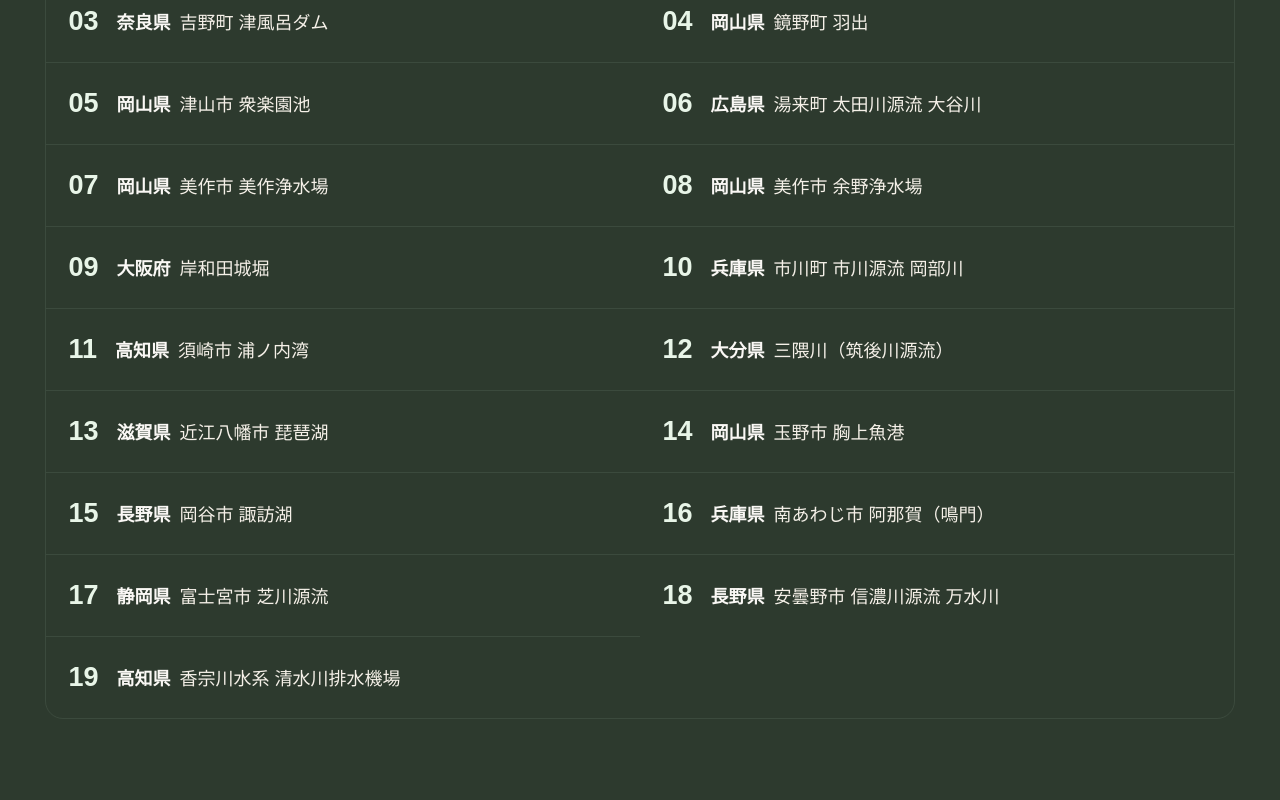
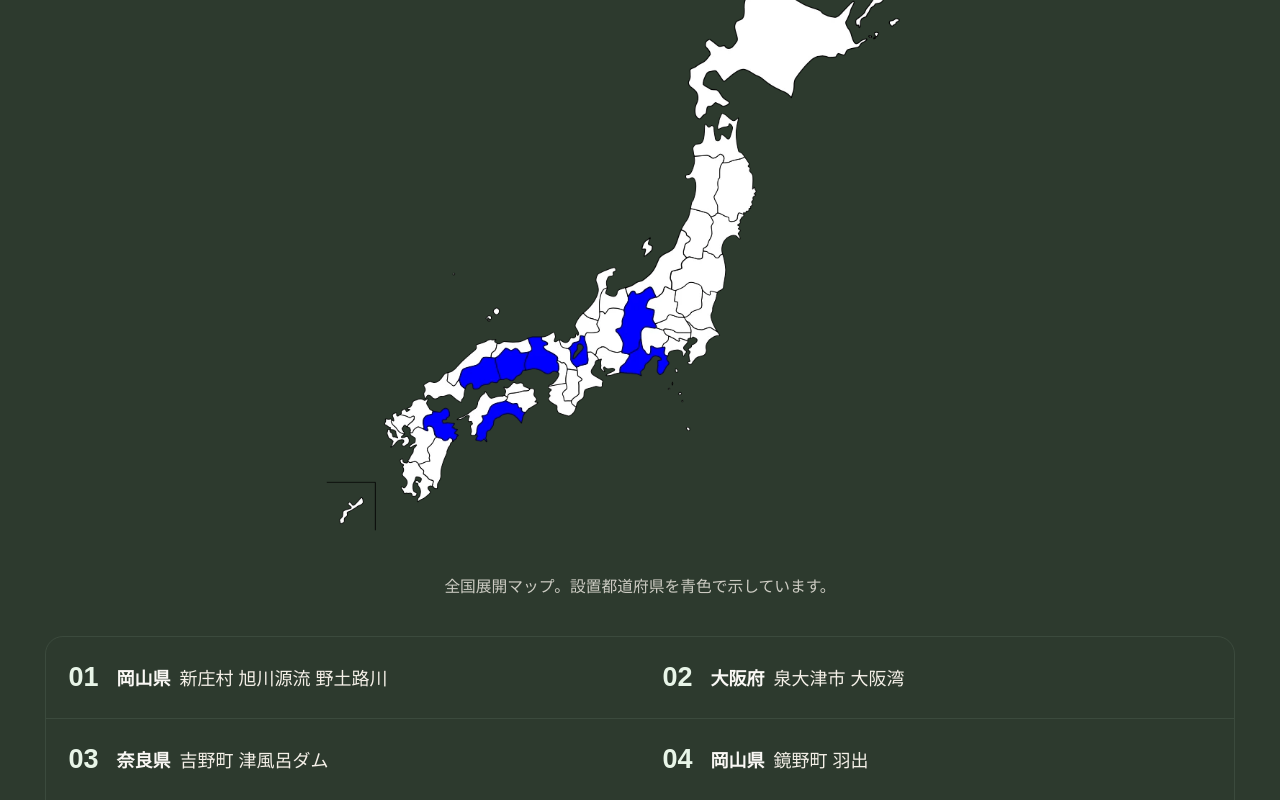
Before and after one commit to haitakamak-cmyk/earth-savers-web, a Next.js app: page /brief/ecosystem-restoration-k7m4q9x2p6v8 in a window 1280 px wide. Shown: the part 3527-4327 px from the top of the page. Built offline with nearby package versions, Linux system fonts and the light colour scheme; a web font is replaced by a local one.

Commit message:
feat: add ecosystem deployment map

```diff
--- a/src/app/brief/ecosystem-restoration-k7m4q9x2p6v8/page.tsx
+++ b/src/app/brief/ecosystem-restoration-k7m4q9x2p6v8/page.tsx
@@ -273,6 +273,19 @@ export default function EcosystemRestorationBriefPage() {
               <p className="font-serif text-6xl font-semibold text-wakakusa-light">19</p>
               <p className="text-base font-bold tracking-[0.12em] text-ivory-warm">設置拠点</p>
             </div>
+            <figure className="mx-auto mt-10 max-w-xl">
+              <Image
+                src="/images/ecosystem-brief/deployment-map.webp"
+                alt="全国19箇所の設置実績を示す日本地図。設置都道府県が青色で示されている"
+                width={900}
+                height={900}
+                sizes="(max-width: 640px) 100vw, 576px"
+                className="h-auto w-full"
+              />
+              <figcaption className="mt-4 text-center text-sm leading-6 text-ivory-warm/80">
+                全国展開マップ。設置都道府県を青色で示しています。
+              </figcaption>
+            </figure>
             <ol className="mt-8 grid overflow-hidden rounded-2xl border border-text-secondary/50 sm:grid-cols-2">
               {installations.map((installation, index) => (
                 <li
```
Also changed, not shown: public/images/ecosystem-brief/deployment-map.webp (added).
